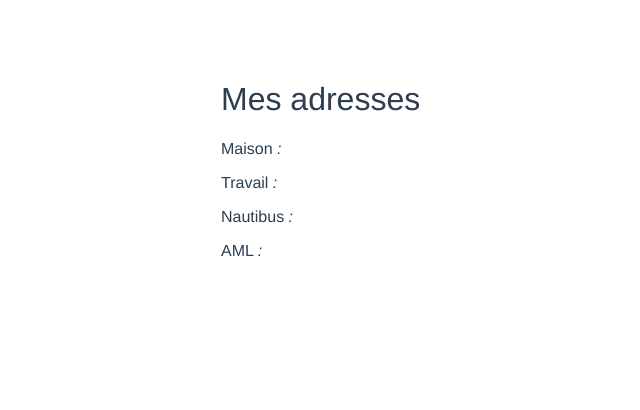
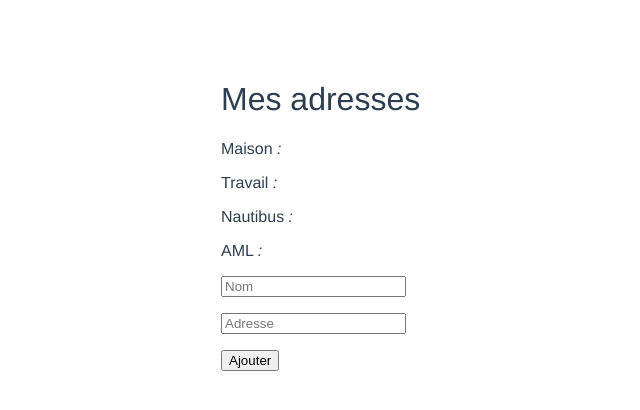
Before and after one commit to lefebvree/vue-transport-app, a Vue app: page /#/myaddresses in a window 1280 px wide. Shown: the top 410 px of the page, without its empty margins (119-759 px from the left). Built offline with nearby package versions, Linux system fonts and the light colour scheme.

Commit message:
Add AddAddress Component

```diff
--- /dev/null
+++ b/src/components/AddAddress.vue
@@ -0,0 +1,37 @@
+<template>
+  <div>
+    <p><input type="text" placeholder="Nom" v-model="name"></p>
+    <p><input type="text" placeholder="Adresse" v-model="address"/></p>
+    <button v-on:click="createAddress">Ajouter</button>
+  </div>
+</template>
+
+<script type = "text/javascript" >
+export default {
+  data () {
+    return {
+      name: '',
+      address: ''
+    }
+  },
+  methods: {
+    createAddress: function () {
+      const name = this.name
+      const address = this.address
+      this.$emit('add-address', {
+        name: name,
+        address: address,
+        favorite: true
+      })
+      this.clear()
+    },
+    clear: function () {
+      this.name = ''
+      this.address = ''
+    }
+  }
+}
+</script>
+
+<style>
+</style>
--- a/src/components/MyAddresses.vue
+++ b/src/components/MyAddresses.vue
@@ -2,17 +2,24 @@
   <div id="myaddresses">
     <h1>Mes adresses</h1>
     <address-list :addresses="addresses"></address-list>
+    <add-address v-on:add-address="addAddress"></add-address>
   </div>
 </template>
 
 <script>
 import AddressList from '@/components/AddressList'
+import AddAddress from '@/components/AddAddress'
 
 export default {
   name: 'MyAddresses',
   components: {
-    // Reference to the AddressList component
-    AddressList
+    AddressList,
+    AddAddress
+  },
+  methods: {
+    addAddress: function (newAddress) {
+      this.addresses.push(newAddress)
+    }
   },
   data () {
     return {
```
